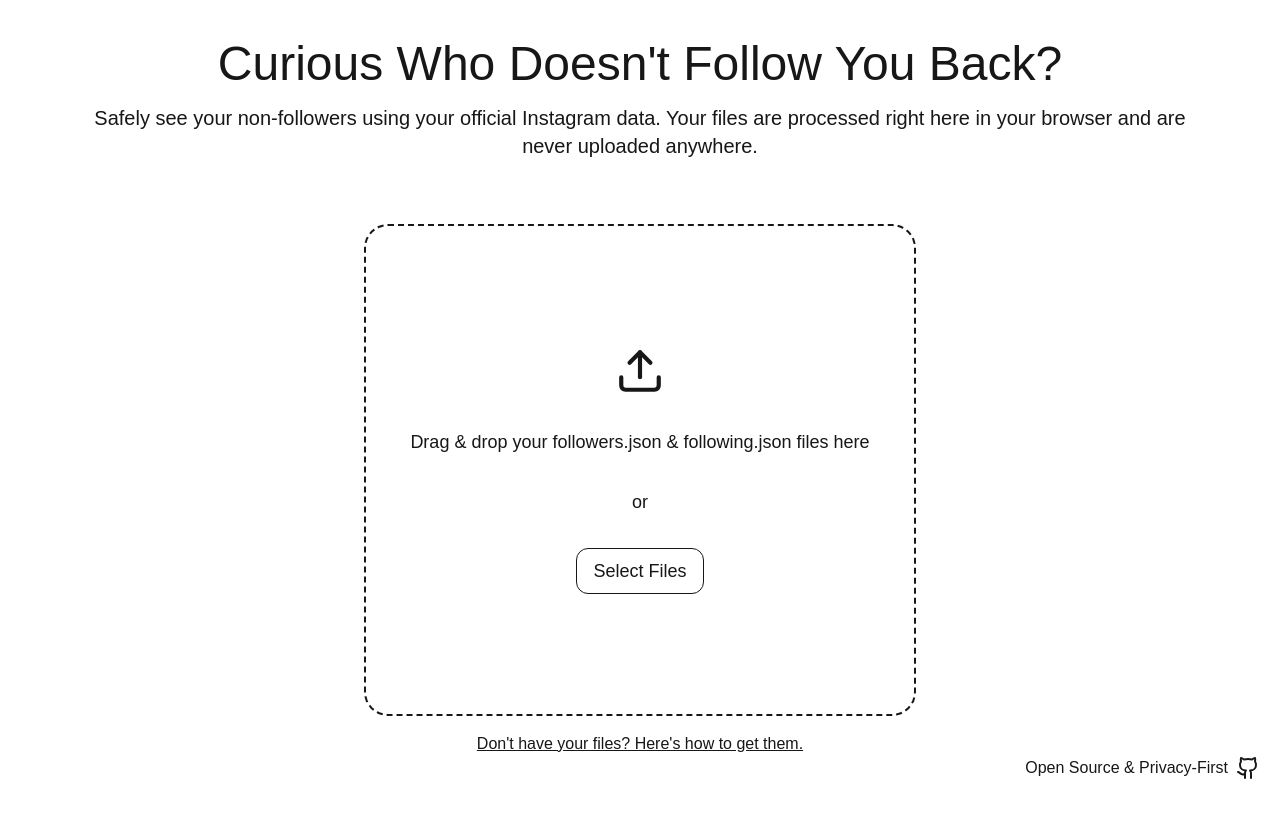
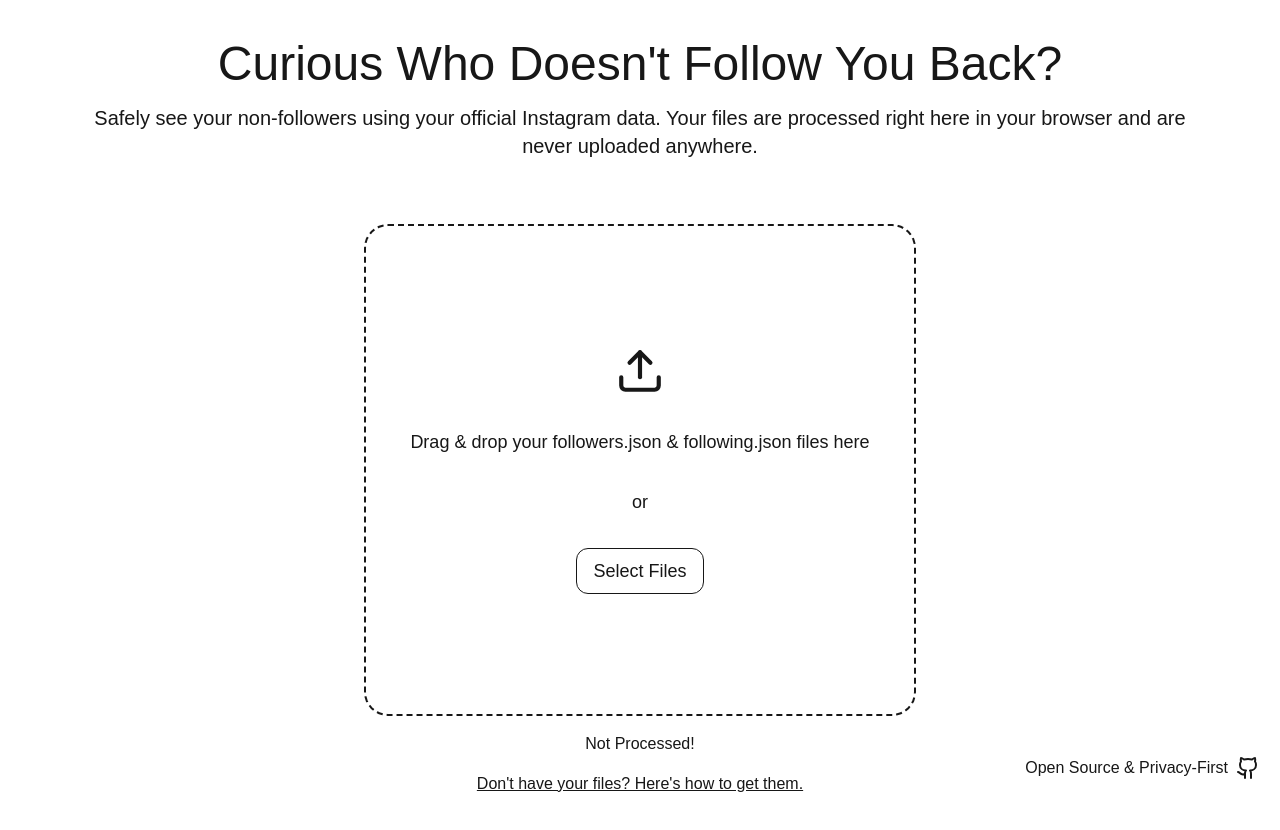
Before and after one commit to Eric-Zhang-Developer/follow-diff, a Next.js app: page / in a window 1280 px wide. Shown: the top 830 px of the page. Before the commit the page ends 800 px from the top, so only its background shows below. Built offline with nearby package versions, Linux system fonts and the light colour scheme.

Commit message:
bugfix: rewrite onload to be more robust

```diff
--- a/src/app/page.tsx
+++ b/src/app/page.tsx
@@ -1,14 +1,20 @@
 "use client";
 
-import { useState } from "react";
+import { useEffect, useState } from "react";
 import { FollowerListSchema, FollowingListSchema } from "@/lib/types";
 import { Github, Upload } from "lucide-react";
 import Link from "next/link";
 import Dropzone from "react-dropzone";
 import ExtractNamesFromJson from "@/lib/extractNamesFromJson";
+import Compare from "@/lib/comparison";
 export default function Home() {
   const [followers, setFollowers] = useState<string[]>([]);
   const [following, setFollowing] = useState<string[]>([]);
+  const [userDifference, setUserDifference] = useState<string[]>([]);
+
+  const [hasProcessedFollowers, setHasProcessedFollowers] = useState(false);
+  const [hasProcessedFollowing, setHasProcessedFollowing] = useState(false);
+  const [hasProcessedDifference, setHasProcessedDifference] = useState(false);
 
   function onDrop(acceptedFiles: File[]) {
     acceptedFiles.forEach((file) => {
@@ -17,23 +23,37 @@ export default function Home() {
       reader.onabort = () => console.log("file reading was aborted");
       reader.onerror = () => console.log("file reading has failed");
       reader.onload = () => {
+        try {
           const input = JSON.parse(reader.result as string);
 
           const followingResult = FollowingListSchema.safeParse(input);
           if (followingResult.success) {
             setFollowing(ExtractNamesFromJson(followingResult.data.relationships_following));
+            setHasProcessedFollowing(true);
+            return;
           }
 
           const followerResult = FollowerListSchema.safeParse(input);
           if (followerResult.success) {
             setFollowers(ExtractNamesFromJson(followerResult.data));
+            setHasProcessedFollowers(true);
+            return;
           }
-
-        console.error("File is not a valid followers or following JSON:", followerResult.error);
+        } catch (error) {
+          console.error("File is not a valid followers or following JSON:", error);
+        }
       };
       reader.readAsText(file);
     });
   }
+
+  // Calculate Diff
+  useEffect(() => {
+    if (hasProcessedFollowers && hasProcessedFollowing) {
+      setUserDifference(Compare(following, followers));
+      setHasProcessedDifference(true);
+    }
+  }, [hasProcessedFollowers, hasProcessedFollowing, following, followers]);
 
   return (
     <div className="mx-auto container p-10">
@@ -62,6 +82,8 @@ export default function Home() {
           )}
         </Dropzone>
 
+        {!hasProcessedDifference ? <p>Not Processed!</p> : <p>Processed!</p>}
+
         <Link href="/tutorial" className="underline">
           {" "}
           Don&apos;t have your files? Here&apos;s how to get them.
```
Lines whose indentation alone changed are shown as unchanged.
